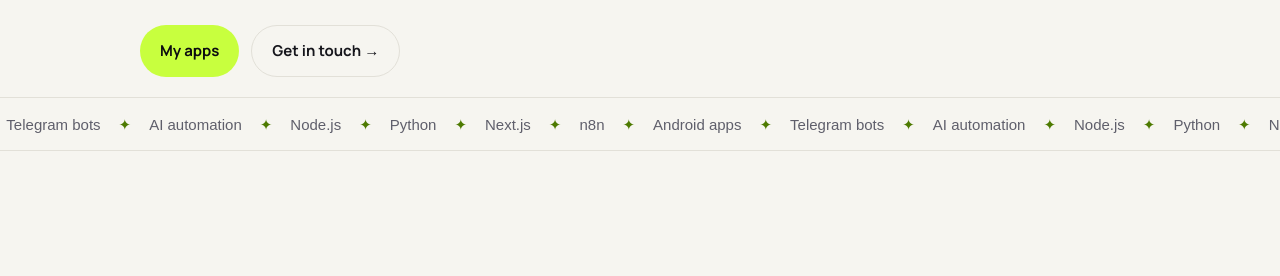
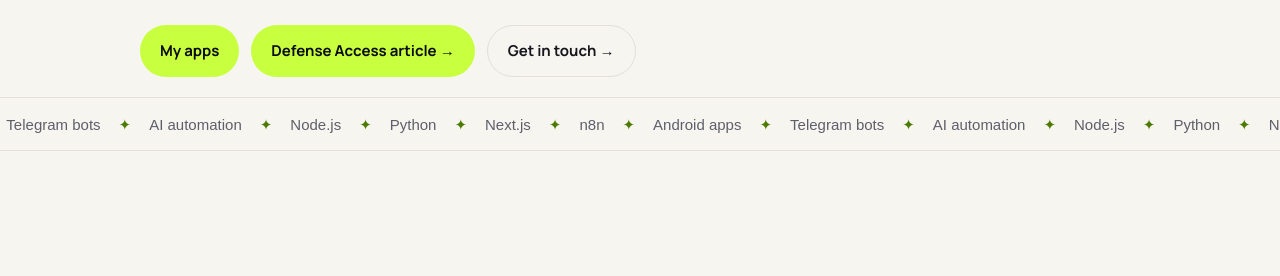
Before and after one commit to valililloh/Valililloh.github.io, a plain HTML site: page index.html in a window 1280 px wide. Shown: the part 472-748 px from the top of the page. Drawn offline with Linux system fonts and the light colour scheme; no server answers; a web font is replaced by a local one.

Commit message:
Add multilingual Defense Access article link

```diff
--- a/assets/app.js
+++ b/assets/app.js
@@ -122,6 +122,8 @@
     document.querySelectorAll("[data-lang]").forEach((b) => {
       b.setAttribute("aria-pressed", String(b.dataset.lang === lang));
     });
+    const cvp = document.getElementById("cvp-link");
+    if (cvp) cvp.href = "/defense-access.html?lang=" + lang;
     renderMarquee(t);
     renderApps(lang, t);
     renderProjects(lang, t);
--- a/assets/content.js
+++ b/assets/content.js
@@ -19,7 +19,7 @@ window.UI = {
     open: "Yangi loyihalarga ochiqman",
     role: "Ilova va Telegram bot dasturchisi",
     lead: "Odamlarning kundalik muammolarini yechadigan ilovalar, Telegram botlar va AI avtomatlashtirish tizimlarini yarataman.",
-    ctaApps: "Ilovalarim", ctaContact: "Bog'lanish →",
+    cvpRead: "Defense Access maqolasi →", ctaApps: "Ilovalarim", ctaContact: "Bog'lanish →",
     marquee: ["Android ilovalar", "Telegram botlar", "AI avtomatlashtirish", "Node.js", "Python", "Next.js", "n8n"],
     appsTitle: "Ilovalarim", appsSub: "Bepul, reklamasiz va internetsiz ishlaydi.",
     download: "Yuklab olish", soon: "Havola tez orada", source: "Manba kodi",
@@ -48,7 +48,7 @@ window.UI = {
     open: "Открыт к новым проектам",
     role: "Разработчик приложений и Telegram-ботов",
     lead: "Создаю приложения, Telegram-ботов и системы AI-автоматизации, которые решают повседневные задачи людей.",
-    ctaApps: "Мои приложения", ctaContact: "Связаться →",
+    cvpRead: "Статья о Defense Access →", ctaApps: "Мои приложения", ctaContact: "Связаться →",
     marquee: ["Android-приложения", "Telegram-боты", "AI-автоматизация", "Node.js", "Python", "Next.js", "n8n"],
     appsTitle: "Мои приложения", appsSub: "Бесплатно, без рекламы и работают без интернета.",
     download: "Скачать", soon: "Ссылка скоро", source: "Исходный код",
@@ -77,7 +77,7 @@ window.UI = {
     open: "Open to new projects",
     role: "App & Telegram bot developer",
     lead: "I build apps, Telegram bots and AI automation systems that solve people's everyday problems.",
-    ctaApps: "My apps", ctaContact: "Get in touch →",
+    cvpRead: "Defense Access article →", ctaApps: "My apps", ctaContact: "Get in touch →",
     marquee: ["Android apps", "Telegram bots", "AI automation", "Node.js", "Python", "Next.js", "n8n"],
     appsTitle: "My apps", appsSub: "Free, ad-free and work offline.",
     download: "Download", soon: "Link coming soon", source: "Source code",
--- a/index.html
+++ b/index.html
@@ -92,6 +92,9 @@
     <p class="lead" data-t="lead"></p>
     <div class="btns">
       <a class="btn btn-main" href="#ilovalar" data-t="ctaApps">Ilovalarim</a>
+      <a class="btn btn-main" id="cvp-link"
+href="/defense-access.html"
+data-t="cvpRead">Defense Access maqolasi →</a>
       <a class="btn btn-ghost" href="#aloqa" data-t="ctaContact">Bog'lanish →</a>
     </div>
   </div>
```
